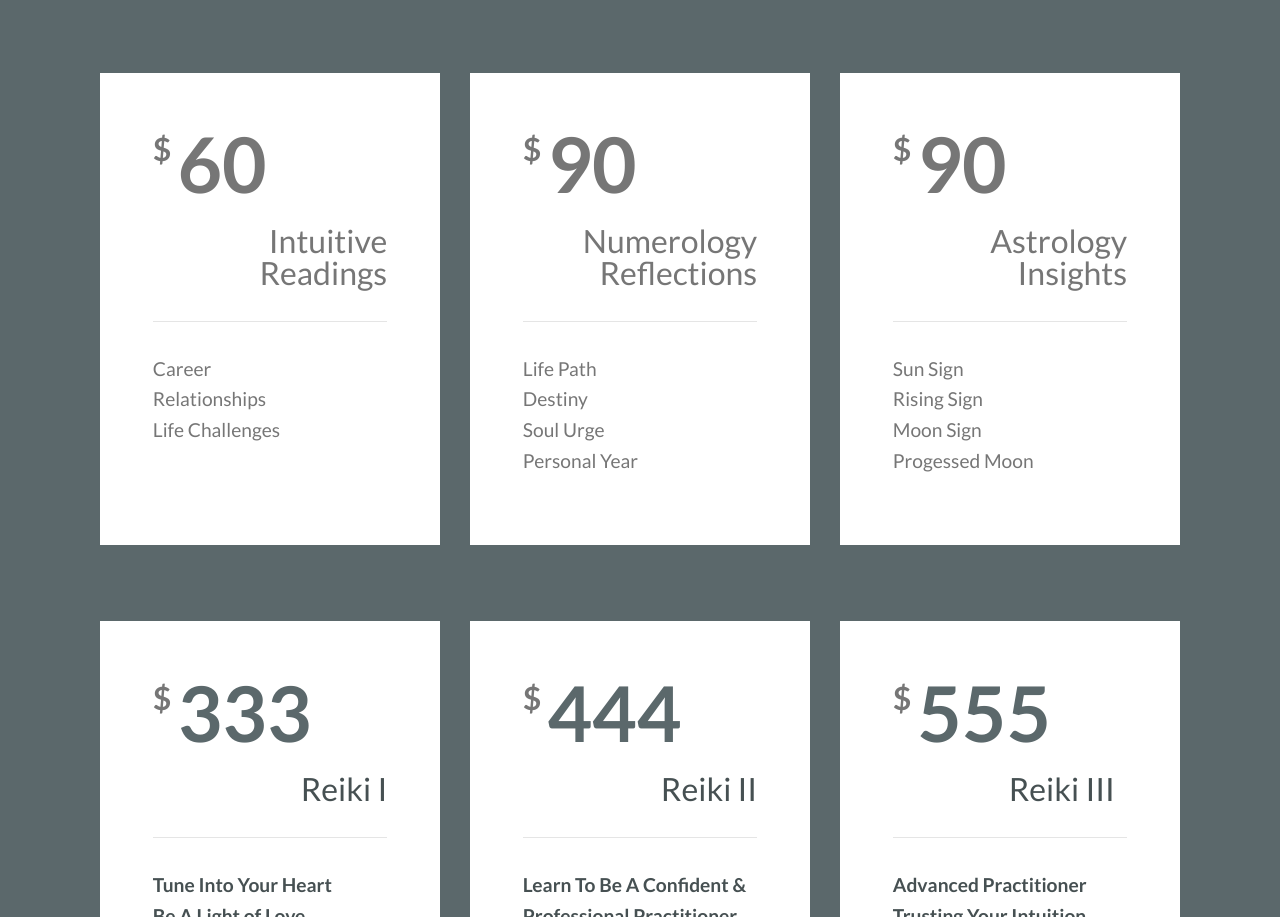
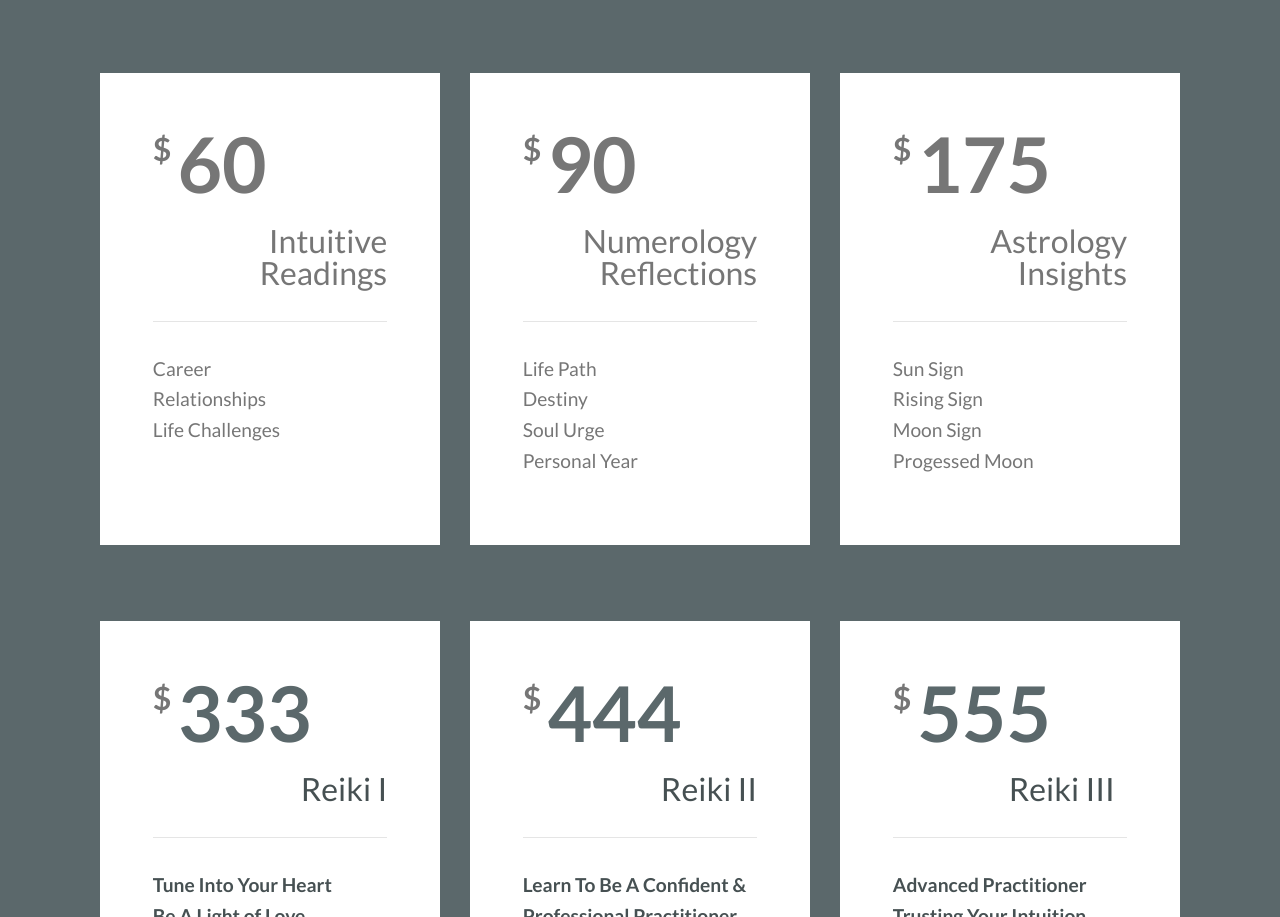
Before and after one commit to keithehenry/SedonaBlessings, a plain HTML site: page services.html in a window 1280 px wide. Shown: the part 932-1849 px from the top of the page. Drawn offline with Linux system fonts and the light colour scheme.

Commit message:
Astrology Insights price boost.

```diff
--- a/services.html
+++ b/services.html
@@ -210,7 +210,7 @@
                                 $
                             </span>
                             <span class="price-figure mbr-fonts-style display-1">
-                                90</span>
+                                175</span>
                             <h3 class="plan-title mbr-fonts-style display-5">Astrology Insights</h3>
                             <hr>
                         </div>
```
